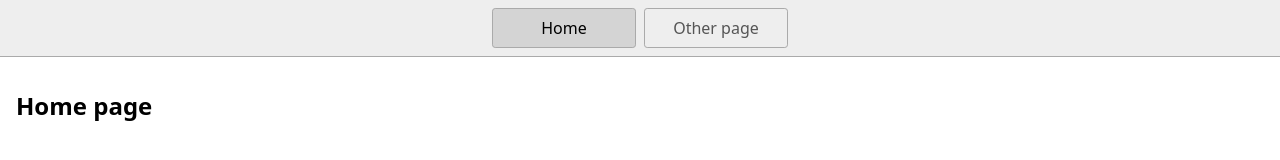
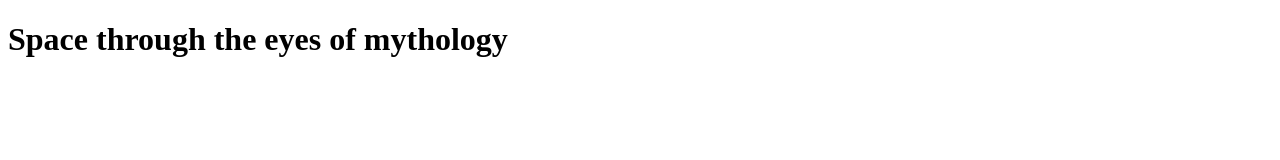
Before and after one commit to MissKluck/sommeroppgave-kodeloftet, a website: page index.html in a window 1280 px wide. Drawn offline with Linux system fonts and the light colour scheme.

Commit message:
cleaned up template pages

```diff
--- a/index.html
+++ b/index.html
@@ -1,23 +1,15 @@
 <!DOCTYPE html>
 <html lang="en">
   <head>
-    <title>Home</title>
+    <title>Space mythology</title>
     <meta charset="UTF-8" />
     <meta name="viewport" content="width=device-width" />
-    <!--
-      Need a visual blank slate?
-      Remove all code in `styles.css`!
-    -->
     <link rel="stylesheet" href="styles.css" />
     <script type="module" src="script.js"></script>
   </head>
   <body>
-    <nav>
-      <a href="/" aria-current="page">Home</a>
-      <a href="/page2.html">Other page</a>
-    </nav>
     <main>
-      <h1>Home page</h1>
+      <h1>Space through the eyes of mythology</h1>
     </main>
   </body>
 </html>
--- a/styles.css
+++ /dev/null
@@ -1,46 +0,0 @@
-* {
-  box-sizing: border-box;
-}
-
-body {
-  margin: 0;
-  font-family: system-ui, sans-serif;
-  color: black;
-  background-color: white;
-}
-
-nav {
-  display: flex;
-  flex-wrap: wrap;
-  align-items: center;
-  justify-content: center;
-  padding: 0.5rem;
-  gap: 0.5rem;
-  border-bottom: solid 1px #aaa;
-  background-color: #eee;
-}
-
-nav a {
-  display: inline-block;
-  min-width: 9rem;
-  padding: 0.5rem;
-  border-radius: 0.2rem;
-  border: solid 1px #aaa;
-  text-align: center;
-  text-decoration: none;
-  color: #555;
-}
-
-nav a[aria-current='page'] {
-  color: #000;
-  background-color: #d4d4d4;
-}
-
-main {
-  padding: 1rem;
-}
-
-h1 {
-  font-weight: bold;
-  font-size: 1.5rem;
-}
```
Also changed, not shown: page2.html (deleted, +0 -19 lines), 1 other file.
